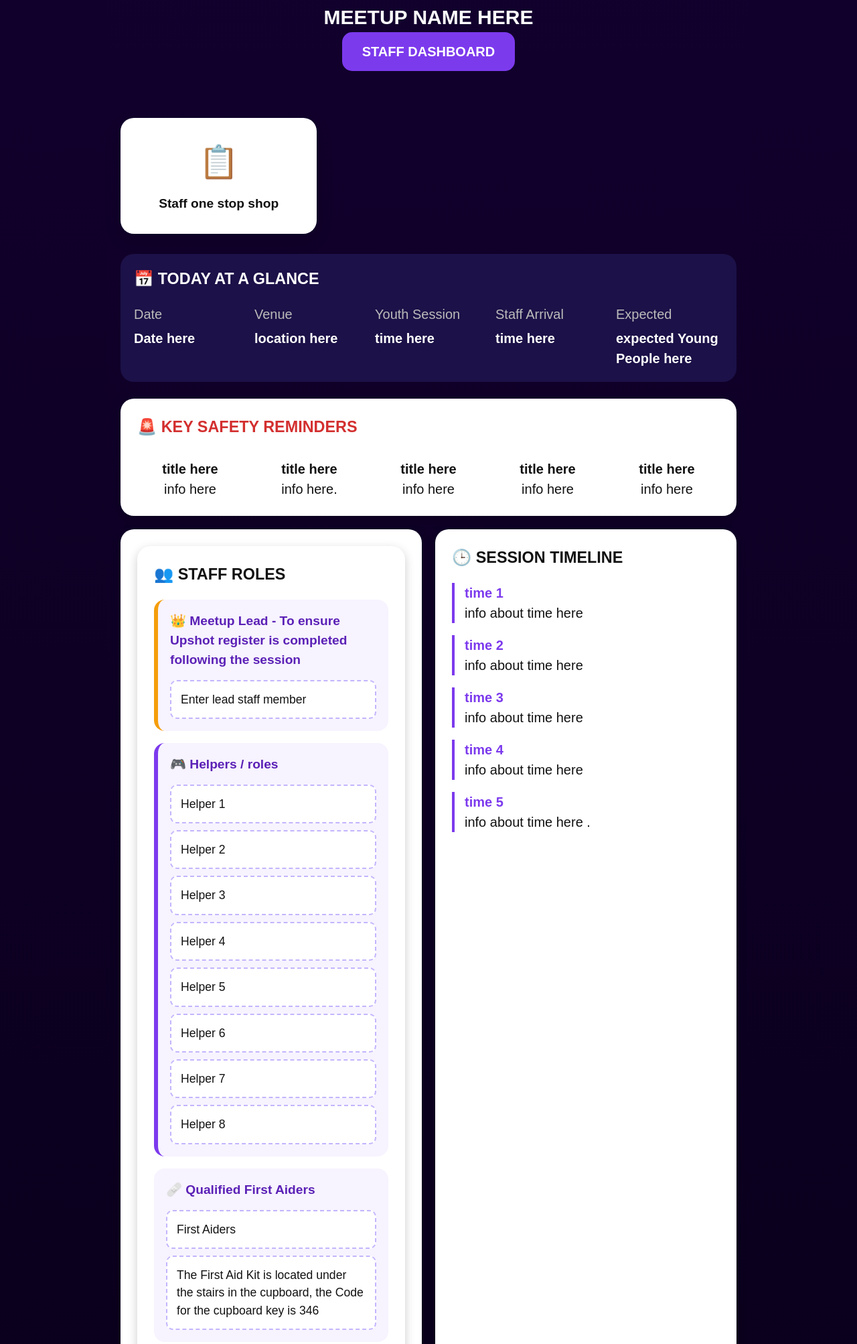
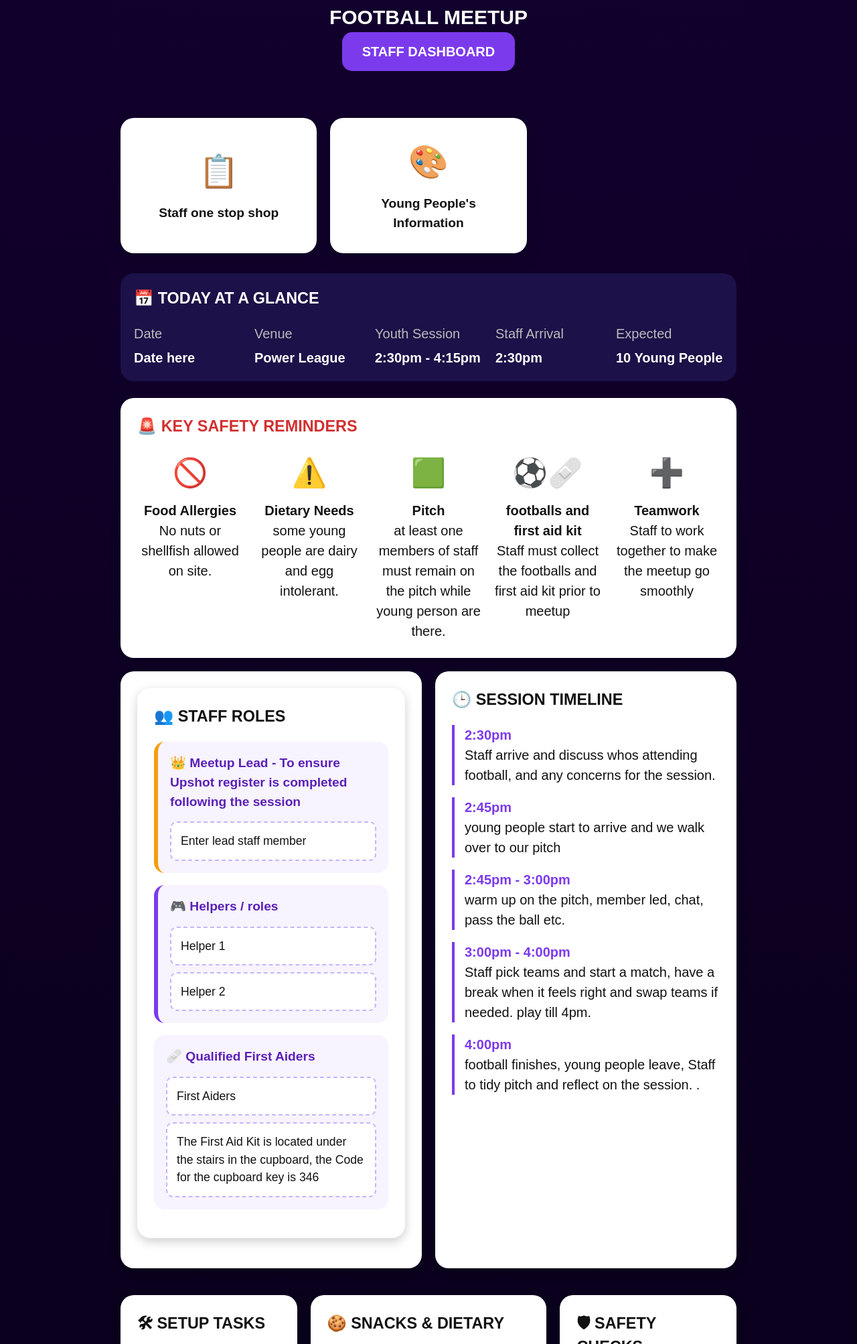
Before and after one commit to SG-Youth-Club/Football-dashboard, a plain HTML site: page index.html in a window 1280 px wide. Shown: the part 257-2263 px from the top of the page at 67% size. Drawn offline with Linux system fonts and the light colour scheme.

Commit message:
Add files via upload

```diff
--- a/index.html
+++ b/index.html
@@ -24,7 +24,7 @@
 
 <div class="hero-content">
     <h1>SPECTRUM GAMING</h1>
-    <h2>  MEETUP NAME HERE</h2>
+    <h2> FOOTBALL MEETUP</h2>
 
 <div class="dashboard-pill">
     STAFF DASHBOARD
@@ -45,6 +45,12 @@
         <div class="quick-title">Staff one stop shop</div>
     </a>
 
+    <a class="quick-card"
+       href="https://www.canva.com/design/DAGY4Y4msfc/qJfyKB3veEm8_Sc_mzjSuQ/view?utm_content=DAGY4Y4msfc&utm_campaign=designshare&utm_medium=link2&utm_source=uniquelinks&utlId=he7722ec4d1"
+       target="_blank">
+        <div class="quick-icon">🎨</div>
+        <div class="quick-title">Young People's Information</div>
+    </a>
 </div>
 
 <section class="today-card">
@@ -60,22 +66,22 @@
 
 <div>
 <label>Venue</label>
-<p> location here </p>
+<p>Power League </p>
 </div>
 
 <div>
 <label>Youth Session</label>
-<p>time here</p>
+<p>2:30pm - 4:15pm</p>
 </div>
 
 <div>
 <label>Staff Arrival</label>
-<p>time here</p>
+<p>2:30pm</p>
 </div>
 
 <div>
 <label>Expected</label>
-<p> expected Young People here </p>
+<p>10 Young People</p>
 </div>
 
 </div>
@@ -88,33 +94,33 @@
 <div class="safety-grid">
 
 <div class="safety-item">
-<div class="icon-box"></div>
-<h4>title here</h4>
-<p>info here</p>
+<div class="icon-box">🚫</div>
+<h4>Food Allergies</h4>
+<p>No nuts or shellfish allowed on site.</p>
 </div>
 
 <div class="safety-item">
-<div class="icon-box"></div>
-<h4>title here</h4>
-<p>info here.</p>
+<div class="icon-box">⚠️</div>
+<h4>Dietary Needs</h4>
+<p>some young people are dairy and egg intolerant.</p>
 </div>
 
 <div class="safety-item">
-<div class="icon-box"></div>
-<h4>title here</h4>
-<p> info here</p>
+<div class="icon-box">🟩</div>
+<h4>Pitch</h4>
+<p> at least one members of staff must remain on the pitch while young person are there.</p>
 </div>
 
 <div class="safety-item">
-<div class="icon-box"></div>
-<h4>title here</h4>
-<p>info here</p>
+<div class="icon-box">⚽🩹</div>
+<h4>footballs and first aid kit</h4>
+<p>Staff must collect the footballs and first aid kit prior to meetup</p>
 </div>
 
 <div class="safety-item">
-<div class="icon-box"></div>
-<h4>title here</h4>
-<p>info here </p>
+<div class="icon-box">➕</div>
+<h4>Teamwork</h4>
+<p>Staff to work together to make the meetup go smoothly</p>
 </div>
 
 </div>
@@ -153,12 +159,6 @@
 
         <div class="staff-name">Helper 1</div>
         <div class="staff-name">Helper 2</div>
-        <div class="staff-name">Helper 3</div>
-        <div class="staff-name">Helper 4</div>
-        <div class="staff-name">Helper 5</div>
-        <div class="staff-name">Helper 6</div>
-        <div class="staff-name">Helper 7</div>
-        <div class="staff-name">Helper 8</div>
     </div>
 
 </div>
@@ -191,29 +191,29 @@
 <div class="timeline">
 
 <div class="timeline-item">
-<strong>time 1</strong>
-<p>info about time here</p>
+<strong>2:30pm</strong>
+<p>Staff arrive and discuss whos attending football, and any concerns for the session.</p>
 </div>
 
 <div class="timeline-item">
-<strong>time 2</strong>
-<p>info about time here</p>
+<strong>2:45pm</strong>
+<p>young people start to arrive and we walk over to our pitch</p>
 </div>
 
 <div class="timeline-item">
-<strong>time 3</strong>
-<p> info about time here</p>
+<strong>2:45pm - 3:00pm</strong>
+<p> warm up on the pitch, member led, chat, pass the ball etc.</p>
 </div>
 
 
 <div class="timeline-item">
-<strong>time 4</strong>
-<p>info about time here</p>
+<strong>3:00pm - 4:00pm</strong>
+<p>Staff pick teams and start a match, have a break when it feels right and swap teams if needed. play till 4pm. </p>
 </div>
 
 <div class="timeline-item">
-<strong>time 5</strong>
-<p>info about time here
+<strong>4:00pm</strong>
+<p>football finishes, young people leave, Staff to tidy pitch and reflect on the session.
 .</p>
 </div>
 
@@ -228,28 +228,20 @@
 <h3>🛠 SETUP TASKS</h3>
 
 <ul>
-<li>task here</li>
-<li></li>
-<li></li>
-<li></li>
-<li></li>
-<li></li>
-<li></li>
-<li></li>
-<li></li>
-<li></li>
-<li></li>
-<li></li>
-<li></li>
+<li>pick up footballs and first aid kit prior to session starting</li>
+<li>empty football bag onto pitch</li>
+<li>check footballs are okay. </li></li>
 </ul>
 
 </section>
 
 <section class="card">
 
+<h3>🍪 SNACKS & DIETARY</h3>
 
 <h3>💜Known medical conditions/allergies/dietary requirements of attendees</h3>
 <li>Please note, any other information regarding young people can be found on BookWhen for this session.
+
 
 <ul>
 
@@ -275,13 +267,11 @@
 <h3>🛡 SAFETY CHECKS</h3>
 
 <ul>
-<li>safety check here </li>
-<li></li>
-<li></li>
-<li></li>
-<li></li>
-<li></li>
-<li></li>
+<li>footballs are all okay </li>
+<li>First aid kit is available.</li>
+<li>Emergency contacts for all young people attending is upto date.</li>
+<li>Staff to make sure all young people are accounted for at all times.</li>
+<li>Staff to make sire to use google chat to message staff during session when needed .</li>
 </ul>
 
 </section>
@@ -291,10 +281,8 @@
 <h3>🚗 TRAVEL & PARKING</h3>
 
 <ul>
-<li>parking infomation here</li>
-<li></li>
-<li></li>
-<li></li>
+<li>Venue: Power league, Market Street, Bury, BL9 0DB.
+Parking: There is a free car park next door within the Bury College grounds..</li>
 
 </section>
 
@@ -303,11 +291,9 @@
 <h3>🧹END OF SESSION </h3>
 
 
-<li>end of session info here</li>
-<li></li>
-<li></li>
-<li></li>
-<li></li>
+<li>tidy the pitch, make sure its as clean as it was when we arrived</li>
+<li>take footballs and first aid kit back to the centre and lock up.</li>
+<li>Complete upshot.</li>
 </ul>
 
 </section>
```
